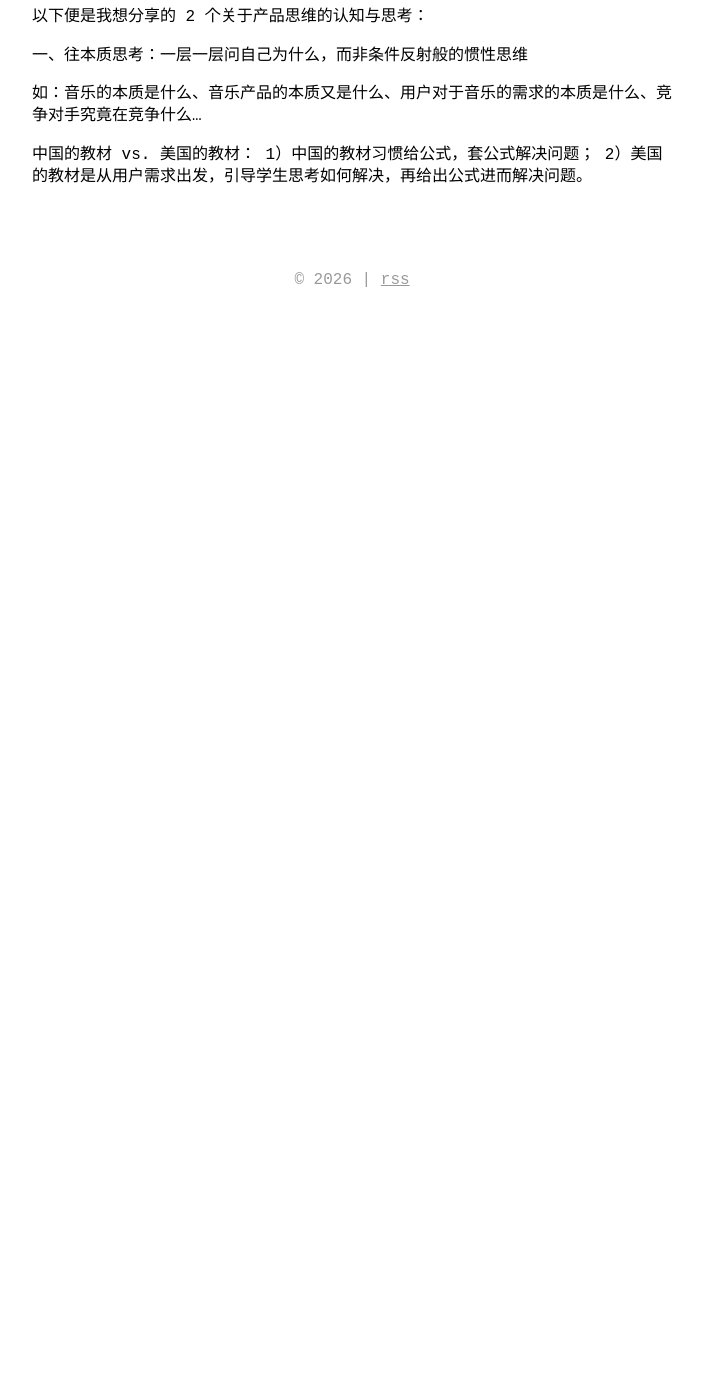
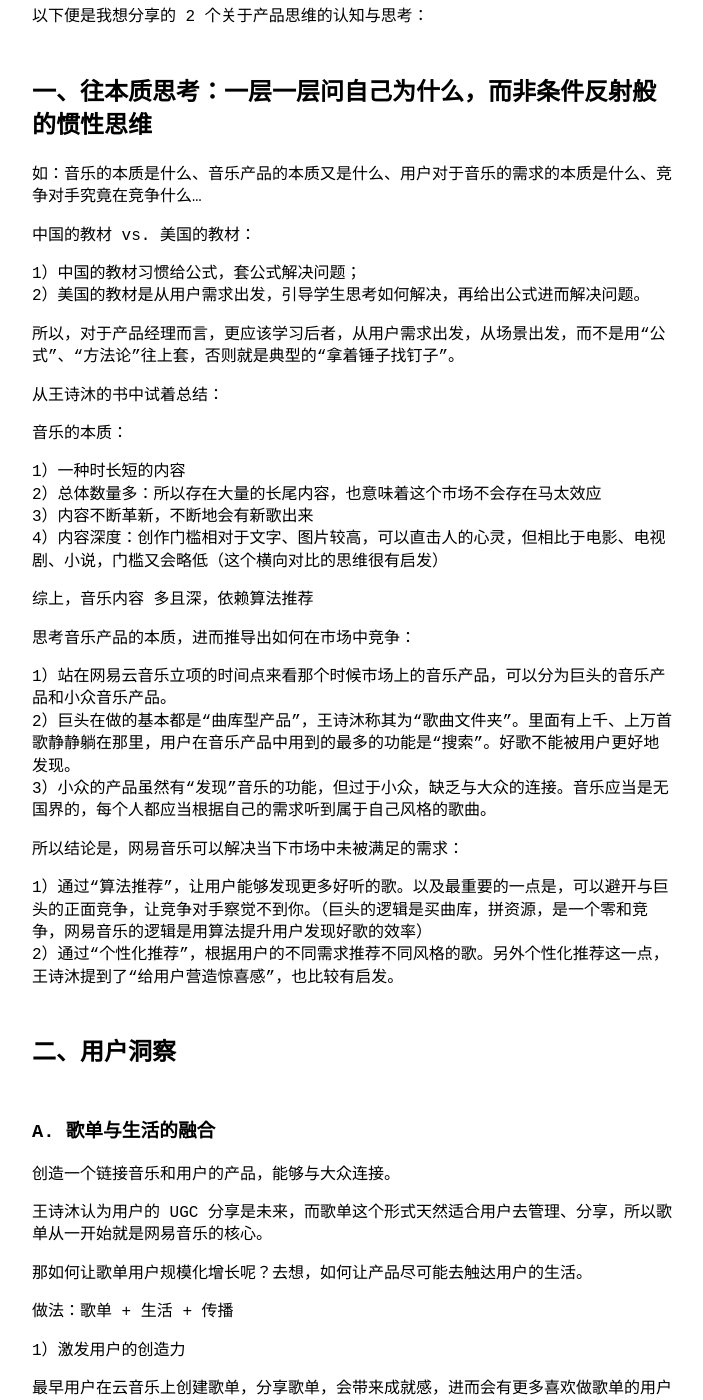
Before and after one commit to kylezgq/kylezgq.github.io, a Jekyll site: the page built from _posts/2024-01-26-从王诗沐身上学到的 2 个关于做产品的认知.md, in a window 1280 px wide and 1400 px high, scrolled down 412 px. Shown: the whole window, without its empty margins (288-991 px from the left). Built offline with Jekyll 4.4.1, drawn with Linux system fonts in a browser that asks for light colours; before the commit the page ends 900 px from its top, so only the background shows below that; some of the changed text lies outside the part shown.

Commit message:
Update 2024-01-26-从王诗沐身上学到的 2 个关于做产品的认知.md

```diff
--- a/_posts/2024-01-26-从王诗沐身上学到的 2 个关于做产品的认知.md
+++ b/_posts/2024-01-26-从王诗沐身上学到的 2 个关于做产品的认知.md
@@ -12,10 +12,93 @@
 
 以下便是我想分享的 2 个关于产品思维的认知与思考：
 
-一、往本质思考：一层一层问自己为什么，而非条件反射般的惯性思维
+## 一、往本质思考：一层一层问自己为什么，而非条件反射般的惯性思维
 
 如：音乐的本质是什么、音乐产品的本质又是什么、用户对于音乐的需求的本质是什么、竞争对手究竟在竞争什么...
 
 中国的教材 vs. 美国的教材：
+
 1）中国的教材习惯给公式，套公式解决问题；
 2）美国的教材是从用户需求出发，引导学生思考如何解决，再给出公式进而解决问题。
+
+所以，对于产品经理而言，更应该学习后者，从用户需求出发，从场景出发，而不是用“公式”、“方法论”往上套，否则就是典型的“拿着锤子找钉子”。
+
+从王诗沐的书中试着总结：
+
+音乐的本质：
+
+1）一种时长短的内容
+2）总体数量多：所以存在大量的长尾内容，也意味着这个市场不会存在马太效应
+3）内容不断革新，不断地会有新歌出来
+4）内容深度：创作门槛相对于文字、图片较高，可以直击人的心灵，但相比于电影、电视剧、小说，门槛又会略低（这个横向对比的思维很有启发）
+
+综上，音乐内容 多且深，依赖算法推荐
+
+思考音乐产品的本质，进而推导出如何在市场中竞争：
+
+1）站在网易云音乐立项的时间点来看那个时候市场上的音乐产品，可以分为巨头的音乐产品和小众音乐产品。
+2）巨头在做的基本都是“曲库型产品”，王诗沐称其为“歌曲文件夹”。里面有上千、上万首歌静静躺在那里，用户在音乐产品中用到的最多的功能是“搜索”。好歌不能被用户更好地发现。
+3）小众的产品虽然有“发现”音乐的功能，但过于小众，缺乏与大众的连接。音乐应当是无国界的，每个人都应当根据自己的需求听到属于自己风格的歌曲。
+
+所以结论是，网易音乐可以解决当下市场中未被满足的需求：
+
+1）通过“算法推荐”，让用户能够发现更多好听的歌。以及最重要的一点是，可以避开与巨头的正面竞争，让竞争对手察觉不到你。（巨头的逻辑是买曲库，拼资源，是一个零和竞争，网易音乐的逻辑是用算法提升用户发现好歌的效率）
+2）通过“个性化推荐”，根据用户的不同需求推荐不同风格的歌。另外个性化推荐这一点，王诗沐提到了“给用户营造惊喜感”，也比较有启发。
+
+## 二、用户洞察
+
+### A. 歌单与生活的融合
+
+创造一个链接音乐和用户的产品，能够与大众连接。
+
+王诗沐认为用户的 UGC 分享是未来，而歌单这个形式天然适合用户去管理、分享，所以歌单从一开始就是网易音乐的核心。
+
+那如何让歌单用户规模化增长呢？去想，如何让产品尽可能去触达用户的生活。
+
+做法：歌单 + 生活 + 传播
+
+1）激发用户的创造力
+
+最早用户在云音乐上创建歌单，分享歌单，会带来成就感，进而会有更多喜欢做歌单的用户进来使用产品。
+
+随后云音乐以 PGC 的形式做了一系列歌单，如：电子歌单、民谣歌单、摇滚歌单等，现在来看很传统、很没有趣味；直到在云音乐里看到有用户开始做“抄作业的歌单”、“来大姨妈时的歌单”、“跑步的歌单”的时候，可以说“歌单”这个产品开始真正融入用户的生活中去了。
+
+总结：当用户的创造力被激发的时候，产品便会融入用户生活的方方面面。
+
+2）特定风格音乐击中特定人群，带来病毒性传播
+
+在微博上做了一次推广，用的是“史诗音乐歌单”，是一些气势磅礴的小众音乐，击中了备考的学生人群，每个人都在评论区留言“考研党路过+1”。（14、15 年也刚好是微博内容传播红利的时候，那个时候的推广为网易云音乐带来了巨大的用户数，且传播非常快，用户粘性非常强）
+
+### B. 推荐的本质：懂我 + 惊喜感
+
+1）音乐推荐的本质是“懂我”，而不是“千人千面”
+
+“懂我”是站在用户的视角，推荐的东西对我而言很懂我；“千人千面”是站在发行的视角，发出去的内容是千人千面。
+
+这两个视角的不同所带来的推荐的作用和效果也是不同的。对于音乐内容而言，很少有用户会想：我听到的歌必须要和别人听的不一样，大部分情况是：你推荐的歌让我觉得你很了解我。
+
+所以结论：推荐音乐的本质不是让所有人都听不一样的音乐，而是要让所有人都觉得推荐的音乐是懂我的喜好的。
+
+2）营造惊喜感的 tricks（设身处地将自己代入用户的场景中思考，有启发）
+
+用户什么时候会产生惊喜感？
+
+中国人听音乐记不住歌名，比如场景是在路边小店听到的某首歌、电影院电影的主题曲、车载光碟等。如果能在网易云音乐中再次听到这些歌，会感到非常惊喜和意外。
+
+所以这个 trick 便是：从歌曲评论区中爬取带有“惊喜”、“再次听到”等带有失而复得喜悦的关键词，筛选出来 100 首歌，投放到算法里。用一个低成本的方式，产生口碑传播效应。
+
+同样再去想，一个人看完电影会去做什么事？
+
+发微博、发豆瓣。
+
+同样用一个低成本的方式：爬取用户在微博、豆瓣上的关键词、看过的电影，对应到用户的云音乐账号上，当他看完当天的电影，晚上回到家打开网易云音乐，自动被推荐到所看的电影的主题曲。
+
+所以，设身处地去想用户在某个场景下的行为和心理活动，要想用户所想。（一个优秀的产品经理，就是能够将自己代入到用户的真实世界中，亲身去经历一遍用户一天的所想、所做、所为）
+
+### C. 评论：洞察用户心理
+
+音乐：共鸣，用户渴望共鸣。
+
+从生活中观察，提炼背后的心理：孤独感带来渴望共鸣，渴望表达、渴望收获评论的点赞。
+
+通过听歌、看评论区，打造用户在使用网易云音乐产品的心流体验，提高用户粘性。
```
